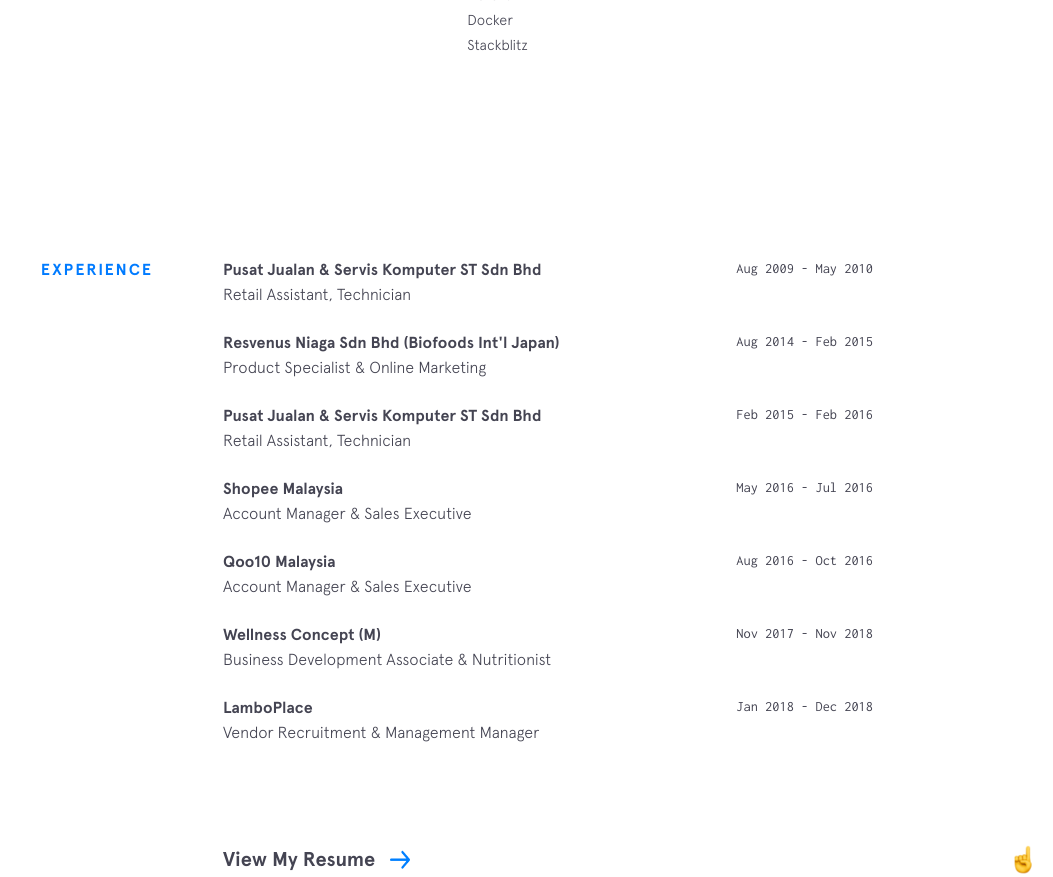
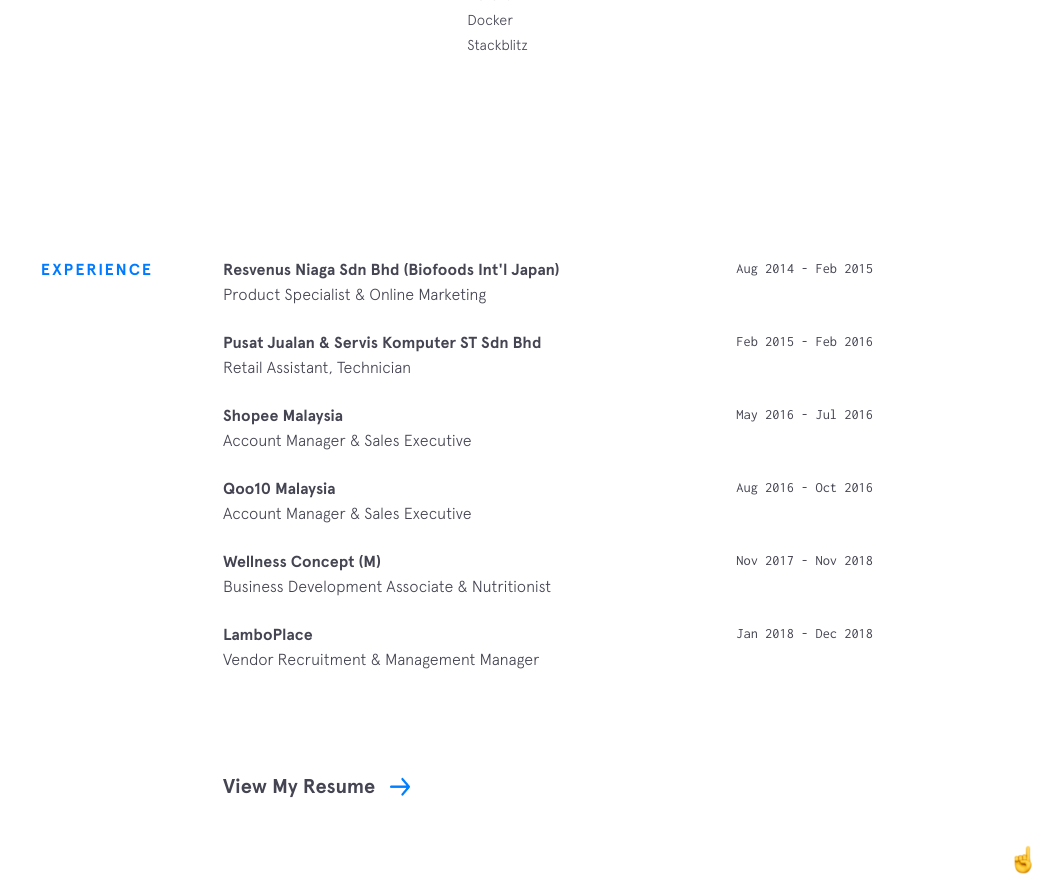
Before and after one commit to marcustanx/marcustanx.github.io, a Jekyll site: the page built from index.html, in a window 1280 px wide and 900 px high, scrolled down 1807 px, cut to the strip 0-877 px from the top of the window. Shown: the whole strip, without its empty margins (227-1280 px from the left). Built offline with Jekyll 4.4.1, drawn with Linux system fonts in a browser that asks for light colours; nearby versions of some CDN libraries.

Commit message:
Tag delete

```diff
--- a/_data/experience.yml
+++ b/_data/experience.yml
@@ -1,8 +1,3 @@
-- company: Pusat Jualan & Servis Komputer ST Sdn Bhd
-  url:
-  time: Aug 2009 - May 2010
-  position: Retail Assistant, Technician
-
 - company: Resvenus Niaga Sdn Bhd (Biofoods Int'l Japan)
   url:
   time: Aug 2014 - Feb 2015
--- a/_includes/background.html
+++ b/_includes/background.html
@@ -24,7 +24,6 @@
     <p>
        For now I am only self-taught developer, I started to learn coding while transitioning to a new career pathway in tech while seeking opportunities to further grow my passion into a stable, sustainable & high success career. I love challenges, new projects, and solving problems.
     </p>
--->
     <!-- {% include employment-status.html %} -->
   </div>
 </section>
```
